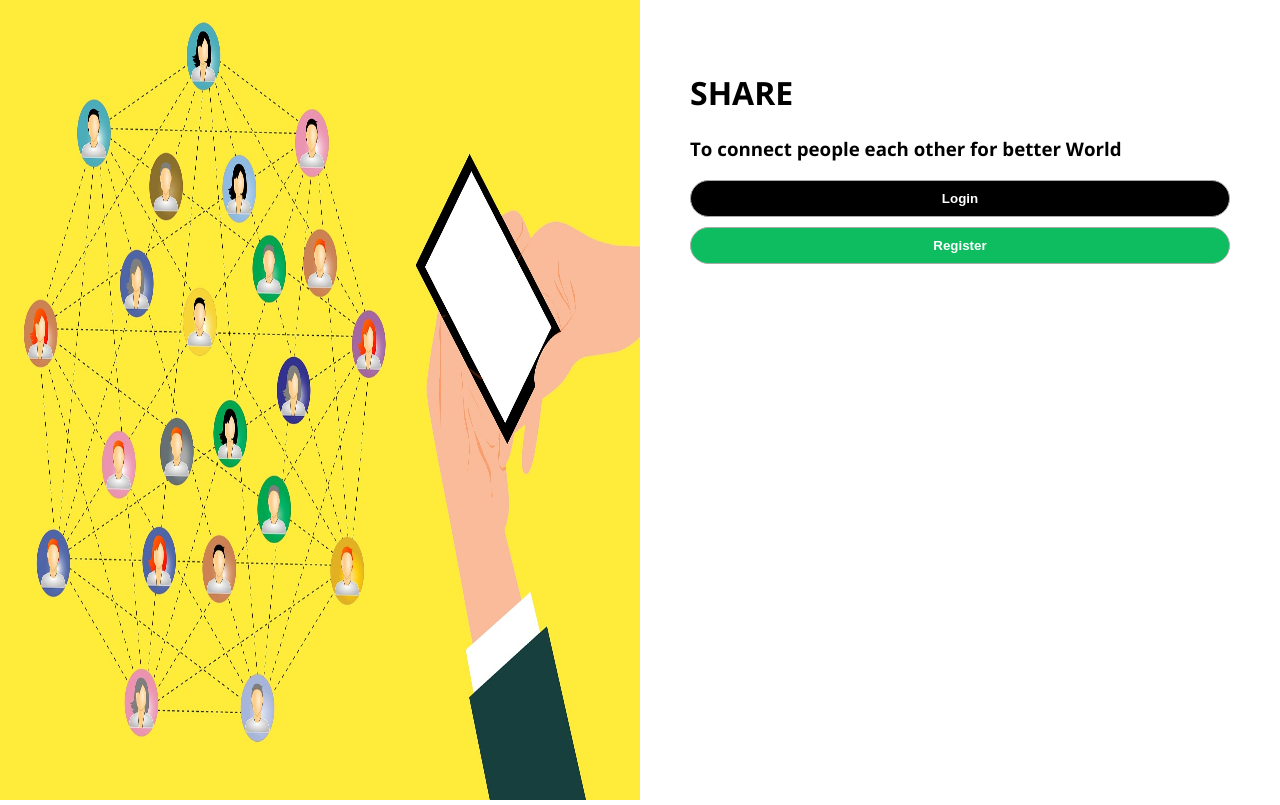
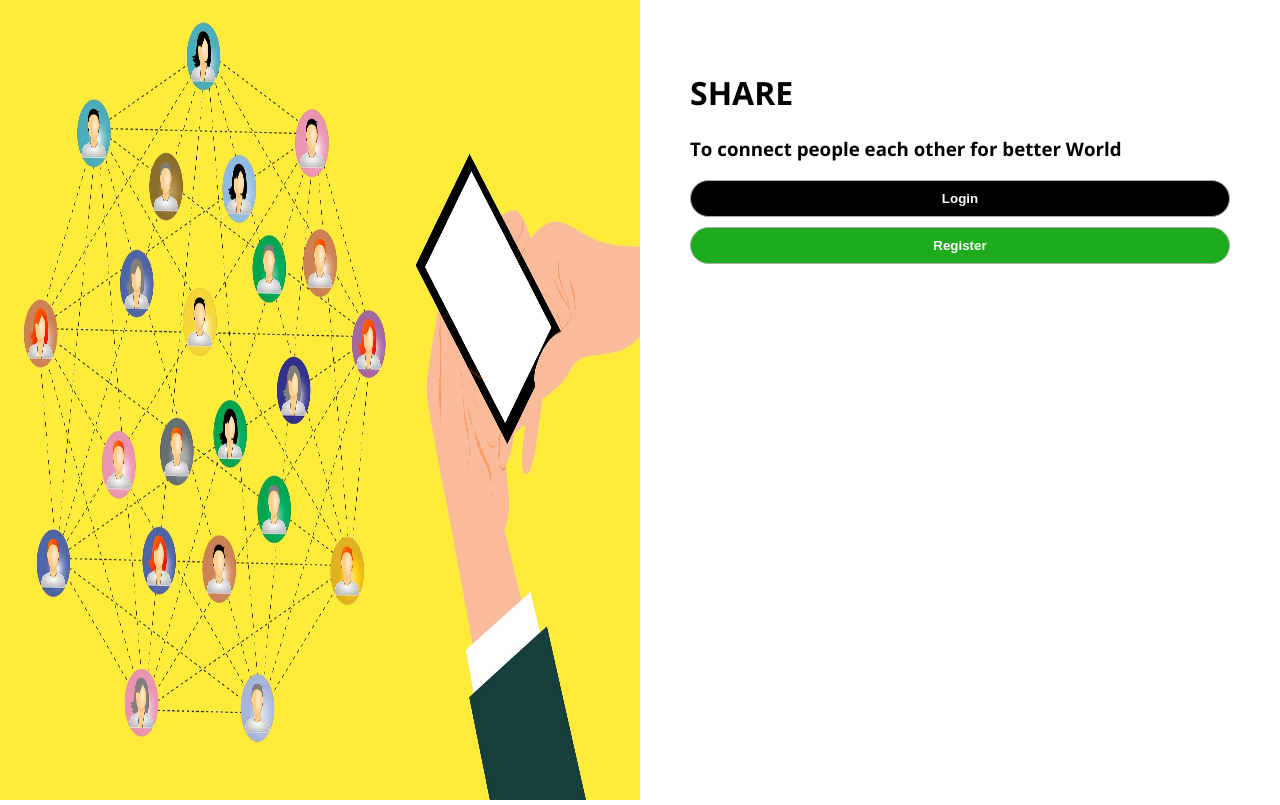
Before and after one commit to erdem-muhammed/Final-Project, a Vue app in the folder frontend/: page / in a window 1280 px wide. In both pictures the pointer is over the button "Register". Built offline with nearby package versions, Linux system fonts and the light colour scheme.

Commit message:
hover background color  added

```diff
--- a/frontend/src/App.vue
+++ b/frontend/src/App.vue
@@ -83,6 +83,7 @@ body {
 }
 #nav button:last-child:hover
 {
+  background-color: #1eac1e;
 
 }
 
```
